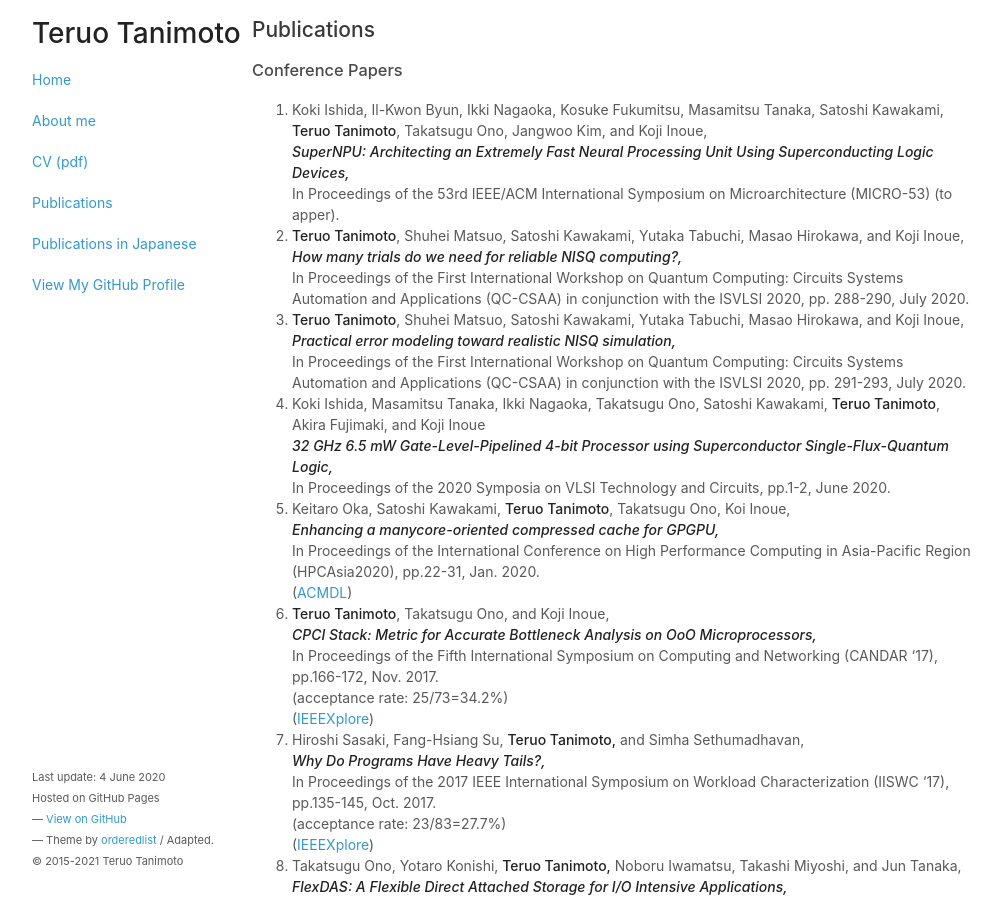
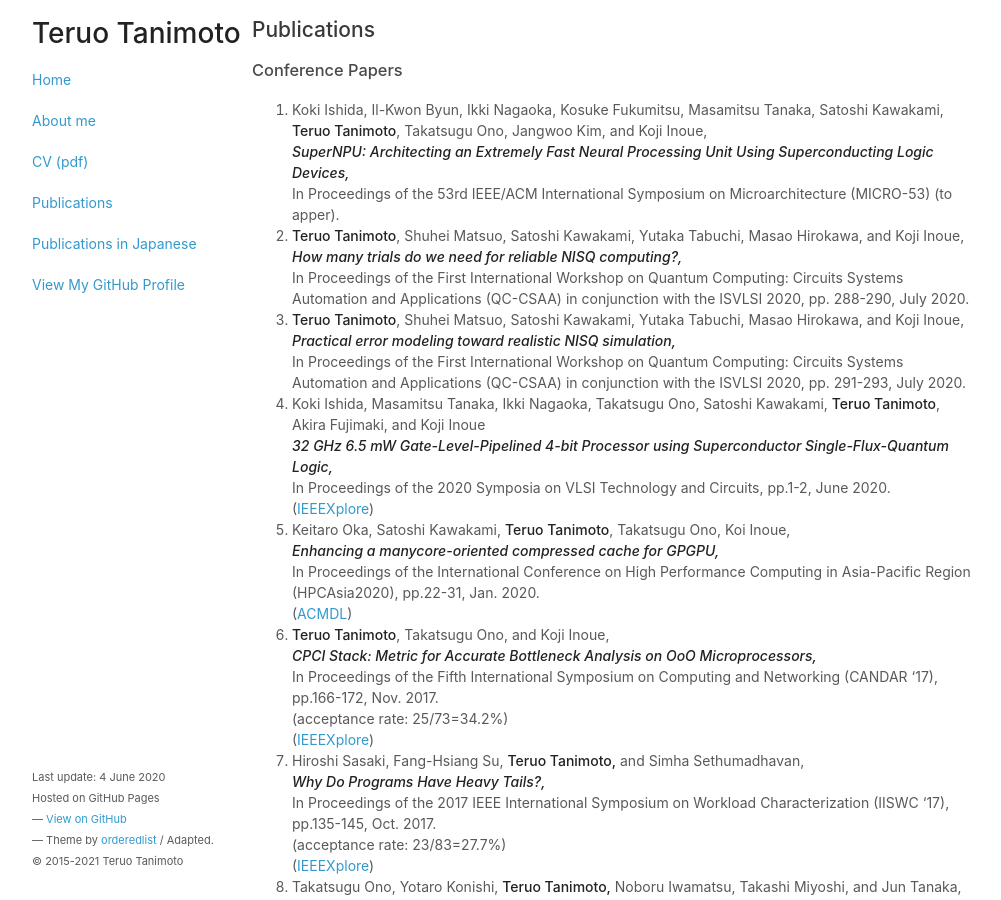
Before and after one commit to teruo41/teruo41.github.io, a Jekyll site: the page built from pubse.md, in a window 1280 px wide and 900 px high. Shown: the whole window, without its empty margins (138-1139 px from the left). Built offline with Jekyll 4.4.1, drawn with Linux system fonts in a browser that asks for light colours.

Commit message:
Update pubse.md

```diff
--- a/pubse.md
+++ b/pubse.md
@@ -22,6 +22,7 @@ title: Publications
 0. Koki Ishida, Masamitsu Tanaka, Ikki Nagaoka, Takatsugu Ono, Satoshi Kawakami, __Teruo Tanimoto__, Akira Fujimaki, and Koji Inoue
    ***32 GHz 6.5 mW Gate-Level-Pipelined 4-bit Processor using Superconductor Single-Flux-Quantum Logic,***
    In Proceedings of the 2020 Symposia on VLSI Technology and Circuits, pp.1-2, June 2020.
+   ([IEEEXplore](https://ieeexplore.ieee.org/document/9162826))
 
 0. Keitaro Oka, Satoshi Kawakami, __Teruo Tanimoto__, Takatsugu Ono, Koi Inoue,
    ***Enhancing a manycore-oriented compressed cache for GPGPU,***
```
